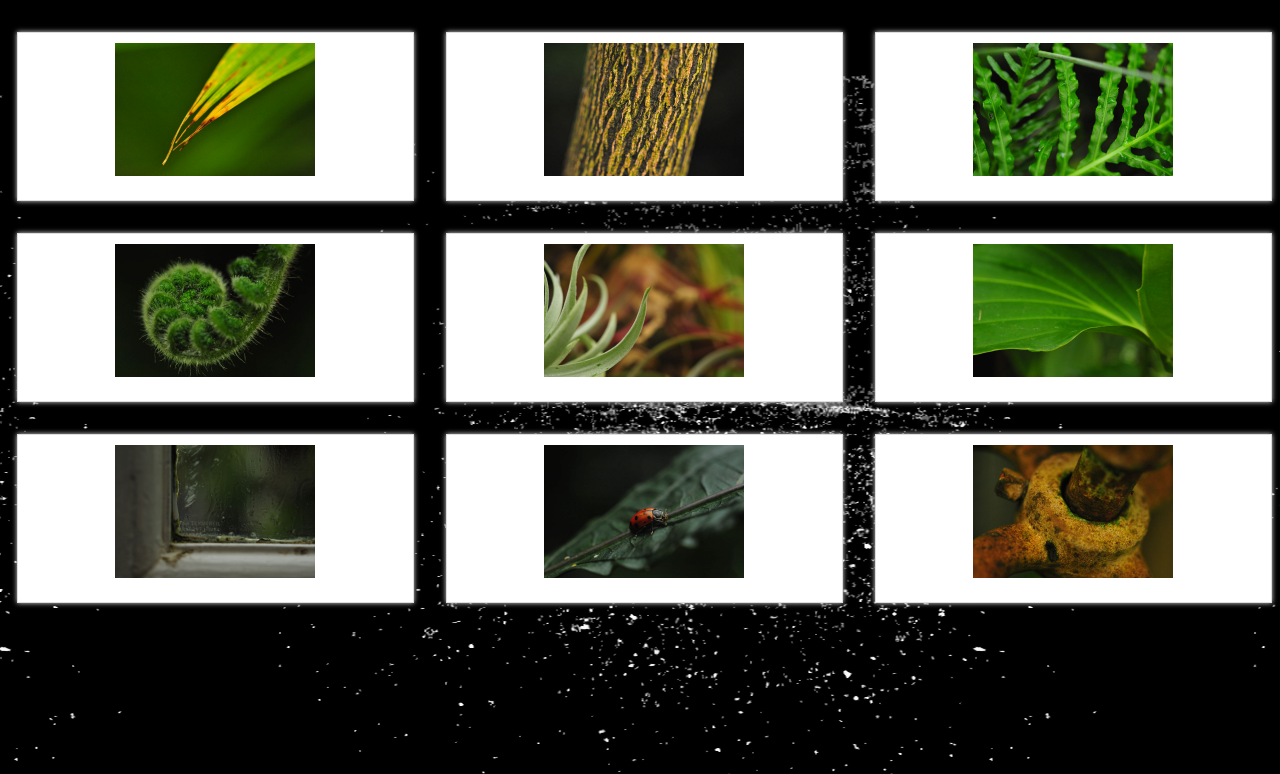
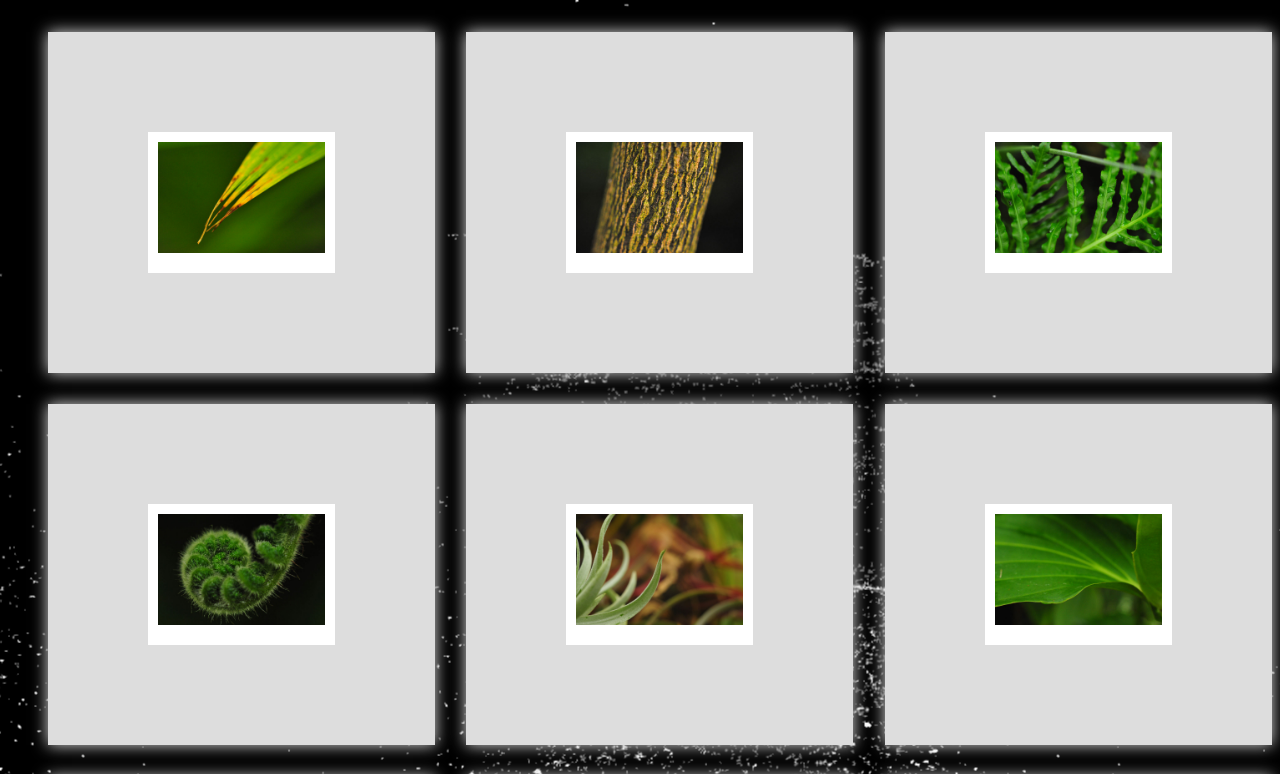
Before and after one commit to Em01/front_end_challenge, a plain HTML site: page index.html in a window 1280 px wide. Shown: the top 774 px of the page. Drawn offline with Linux system fonts and the light colour scheme.

Commit message:
more styling

```diff
--- a/css/application.css
+++ b/css/application.css
@@ -1,7 +1,7 @@
 body {
   background: url('../images/shinystuff1.jpg');
   background-attachment:fixed;
-background-position:center;
+  background-position:center;
 }
 
  body, html{
@@ -16,9 +16,8 @@ user-select: none;
 ul.photos {
   list-style: none;
   font-size: 0px;
-  margin-left: -5%;
+  margin-left: -2.5%;
  margin-top: 2.5%;
- text-align: center;
 }
 
 ul.photos li {
@@ -26,11 +25,9 @@ ul.photos li {
   padding: 10px;
   margin: 0 0 2.5% 2.5%;
   background: #fff;
-  border: 1px solid #ddd;
-  font-size: 16px;
-  font-size: 1rem;
+  border: 100px solid #ddd;
   vertical-align: top;
-  box-shadow: 0 0 5px #ddd;
+  box-shadow: 0 0 15px #ddd;
   box-sizing: border-box;
   -webkit-box-sizing: border-box;
 }
```
